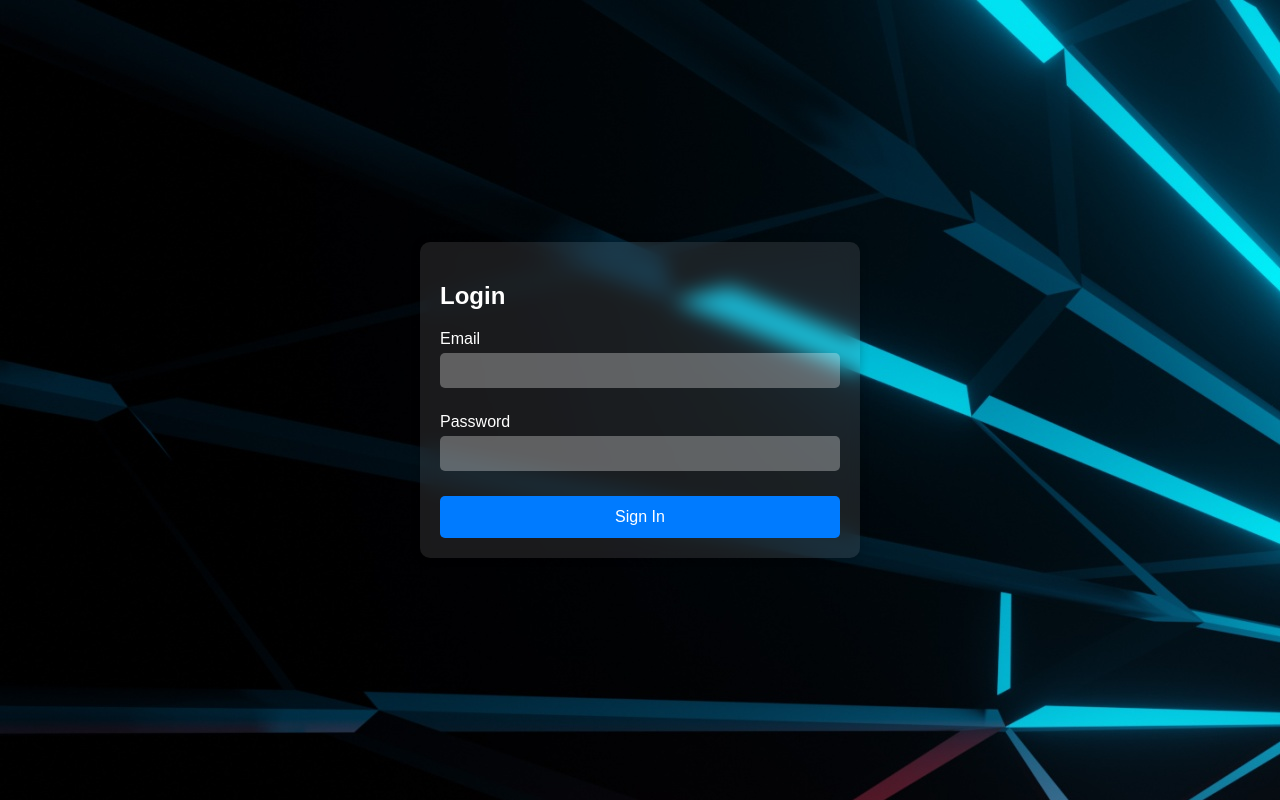
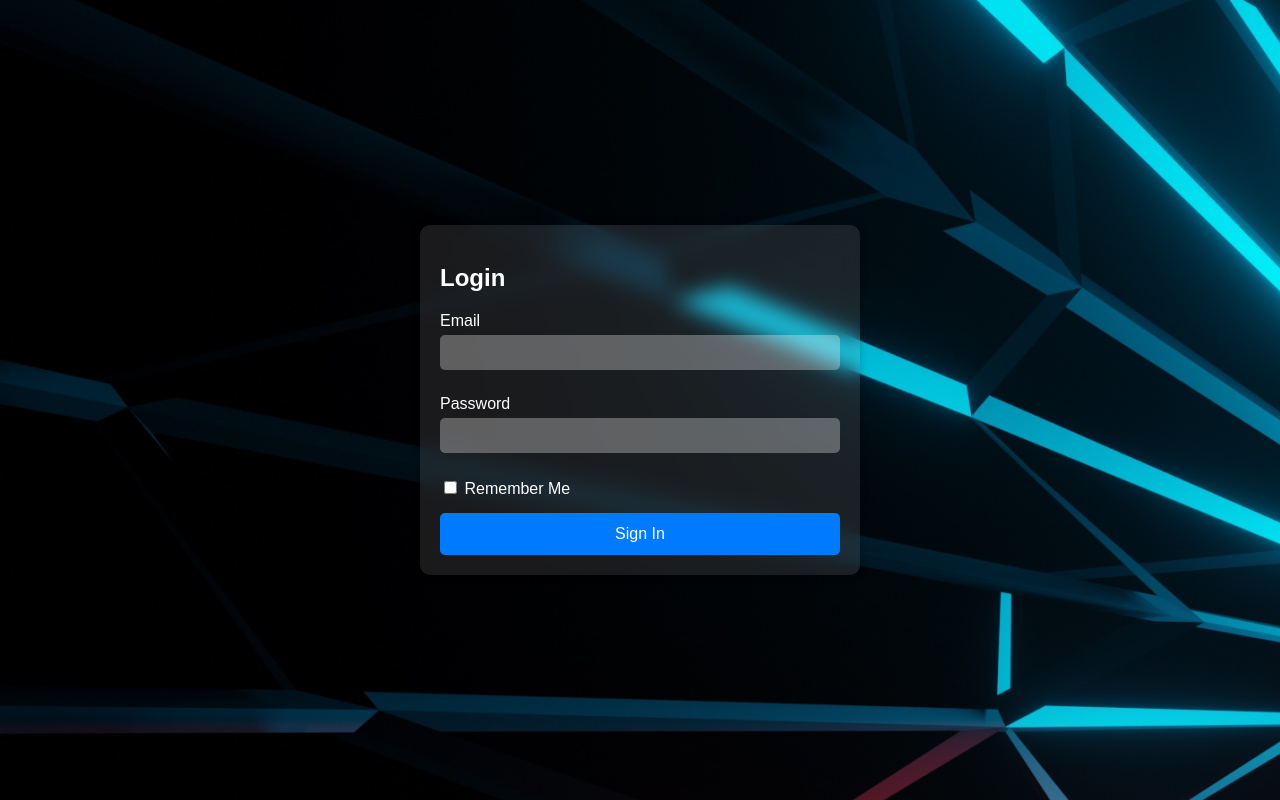
Before and after one commit to Hitanshparikh/task_management_system, a PHP site: page /login.php in a window 1280 px wide. Run offline with PHP 8.4, Linux system fonts and the light colour scheme.

Commit message:
Update login.php

```diff
--- a/login.php
+++ b/login.php
@@ -93,6 +93,7 @@
             border-radius: 0.25rem;
             margin-top: 10px;
         }
+
     </style>
 </head>
 <body class="unique-login-background">
@@ -119,6 +120,10 @@
     <div class="unique-form-group">
         <label for="password" class="unique-label">Password</label>
         <input type="password" id="password" name="password" required class="unique-input">
+    </div>
+    <div class="unique-form-group">
+        <input type="checkbox" id="remember" name="remember" class="unique-checkbox">
+        <label for="remember" class="unique-label-remember">Remember Me</label>
     </div>
     <button type="submit" class="unique-button">Sign In</button>
 </form>
```
Lines whose indentation alone changed are shown as unchanged.
